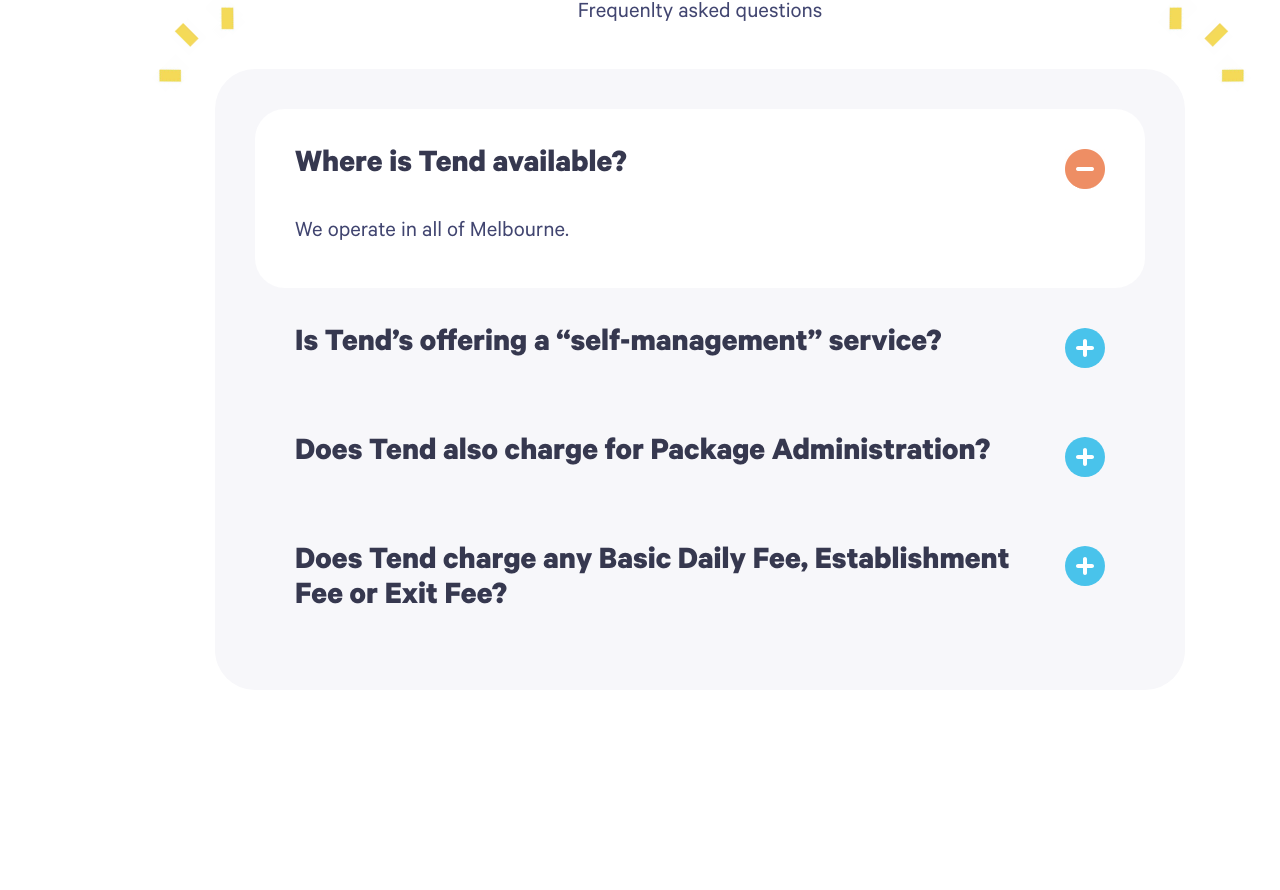
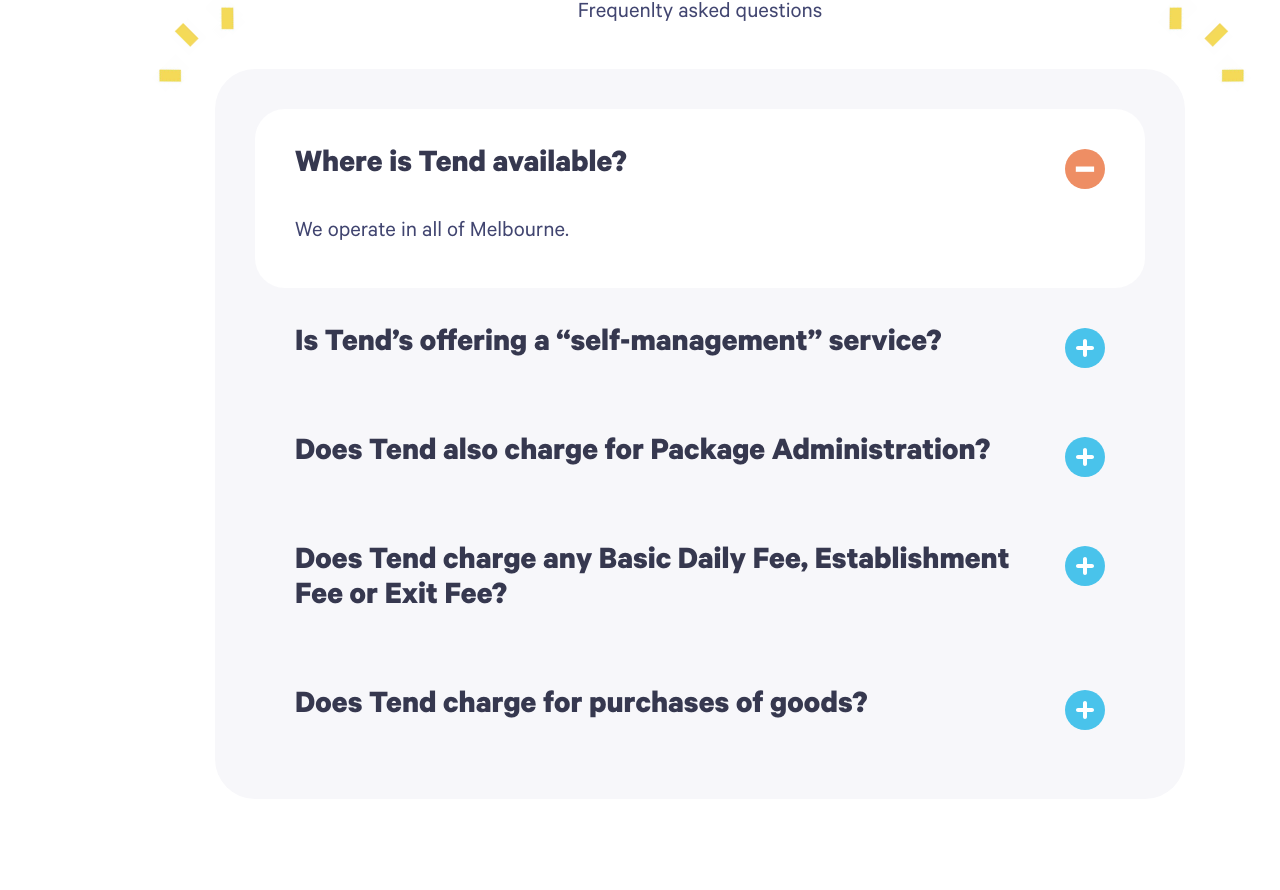
Before and after one commit to tend-dev/website-front-end, an Angular app: page /home in a window 1280 px wide. Shown: the part 6202-7092 px from the top of the page. Built offline with nearby package versions, Linux system fonts and the light colour scheme; no server answers.

Commit message:
editting FAQ section

```diff
--- a/src/app/components/faq/faq.component.html
+++ b/src/app/components/faq/faq.component.html
@@ -1,16 +1,16 @@
 <section class="faq-bg" id="faq">
     <div class="blog">
-        <div class="h4">FAQ</div>
+        <h2 class="h4">FAQ</h2>
         <div class="sub">Frequenlty asked questions</div>
 
         <div class="gray-wrapper">
             <div class="question" [ngClass]="{expanded: question.isExpanded}" *ngFor="let question of questions">
-                <span (click)="toggleExpand(question)" class="minus">
+                <span (click)="toggleExpand(question)" class="toggler">
                     <img *ngIf="!question.isExpanded" src="/assets/img/faq/faq-plus.svg" alt="Toggle">
-                    <img *ngIf="question.isExpanded" src="/assets/img/faq/faq-minus.png" alt="Toggle">
+                    <span *ngIf="question.isExpanded" class="minus">-</span>
                 </span>
                 <h3>{{ question.question }}</h3>
-                <div class="answer" *ngIf="question.isExpanded">
+                <div class="answer" [ngClass]="{'opened': question.isExpanded}">
                     {{ question.answer }}
                 </div>
             </div>
--- a/src/app/components/faq/faq.component.scss
+++ b/src/app/components/faq/faq.component.scss
@@ -29,6 +29,7 @@
     .h4 {
         margin-top: 50px;
         text-align: center;
+        margin-bottom: 0;
 
         @include h4();
         @include mobile-only {
@@ -81,7 +82,7 @@
         }
 
     }
-    .minus {
+    .toggler {
         float: right;
         display: block;
         width: 40px;
@@ -95,6 +96,24 @@
                 height: 30px;
             }
         }
+        .minus {
+            display: block;
+            width: 40px;
+            height: 40px;
+            text-align: center;
+            color: $white;
+            line-height: 58px;
+            font-size: 76px;
+            background-color: $orange;
+            border-radius: 50%;
+
+            @include mobile-only {
+                width: 30px;
+                height: 30px;
+                line-height: 44px;
+                font-size: 58px;
+            }
+        }
         @include mobile-only {
             position: relative;
             // top: -20px;
@@ -106,12 +125,25 @@
     .answer {
         @include sub();
 
+        transition: height .15s ease-in-out, opacity .15s ease-in-out, padding-bottom .15s ease-in-out;
+        height: 0;
+        opacity: 0;
         margin-right: 116px;
-        padding-bottom: 40px;
+        padding-bottom: 0;
         @include mobile-only {
             font-size: 17px;
             margin-right: 40px;
-            padding-bottom: 15px;
+            padding-bottom: 0;
+        }
+
+        &.opened {
+            height: 100%;
+            transition: height .15s ease-in-out, opacity .15s ease-in-out, padding-bottom .15s ease-in-out;
+            opacity: 1;
+            padding-bottom: 40px;
+            @include mobile-only {
+              padding-bottom: 15px;
+            }
         }
     }
 }
--- a/src/app/components/faq/faq.component.ts
+++ b/src/app/components/faq/faq.component.ts
@@ -1,15 +1,7 @@
 import { Component, OnInit } from '@angular/core';
+import { IFAQ } from '@models/faq-question.interface';
 
-@Component({
-  selector: 'app-faq',
-  templateUrl: './faq.component.html',
-  styleUrls: ['./faq.component.scss']
-})
-export class FaqComponent implements OnInit {
-  questions: any[];
-
-  constructor() {
-    this.questions = [
+const QUESTIONS: IFAQ[] = [
   {
     question: 'Where is Tend available?',
     answer: 'We operate in all of Melbourne.',
@@ -27,13 +19,28 @@
   },
   {
     question: 'Does Tend charge any Basic Daily Fee, Establishment Fee or Exit Fee?',
-        answer: 'No, we do not. The only charge we have is a 10% handling fee for purchases of goods (capped at $100).',
+    answer: 'No. At Tend, you just pay for your Care Management.',
+    isExpanded: false
+  },
+  {
+    question: 'Does Tend charge for purchases of goods?',
+    answer: 'No. Unlike most providers who charge up to 15% on your purchases, Tend charges zero.',
     isExpanded: false
   }
 ];
-  }
+
+@Component({
+  selector: 'app-faq',
+  templateUrl: './faq.component.html',
+  styleUrls: ['./faq.component.scss']
+})
+export class FaqComponent implements OnInit {
+  questions: IFAQ[];
+
+  constructor() { }
 
   ngOnInit(): void {
+    this.questions = QUESTIONS;
   }
 
   toggleExpand(questionClicked) {
--- /dev/null
+++ b/src/app/models/faq-question.interface.ts
@@ -0,0 +1,5 @@
+export interface IFAQ {
+  question: string;
+  answer: string;
+  isExpanded: boolean;
+}
```
Also changed, not shown: src/assets/img/faq/faq-minus.png (deleted). Lines whose indentation alone changed are shown as unchanged.
